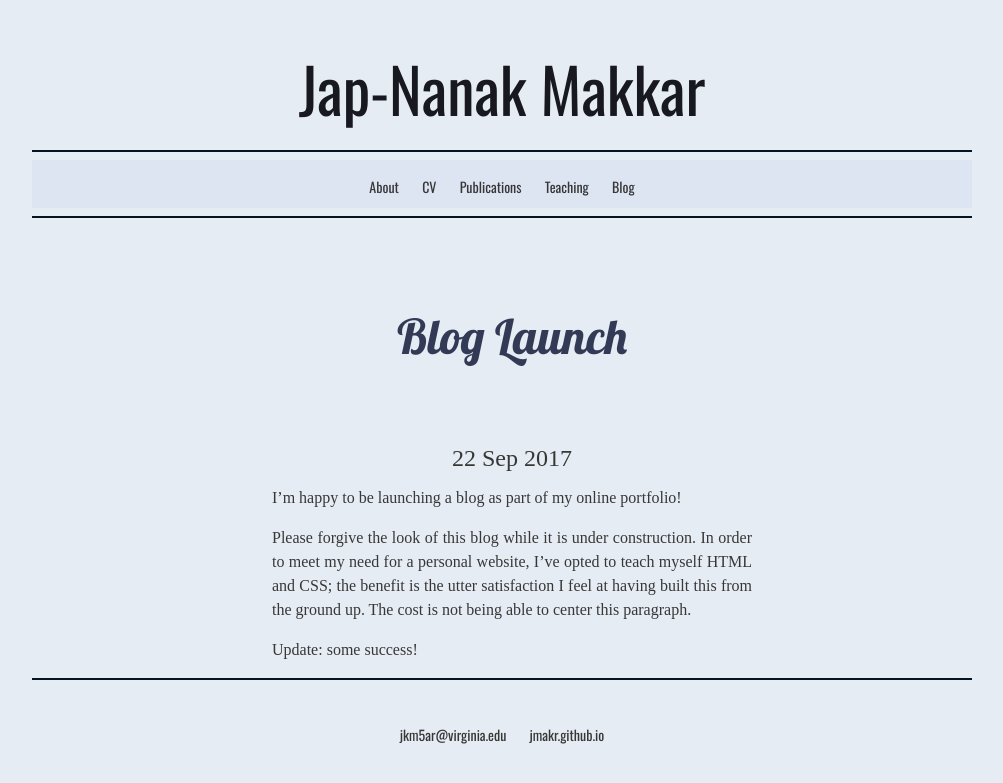
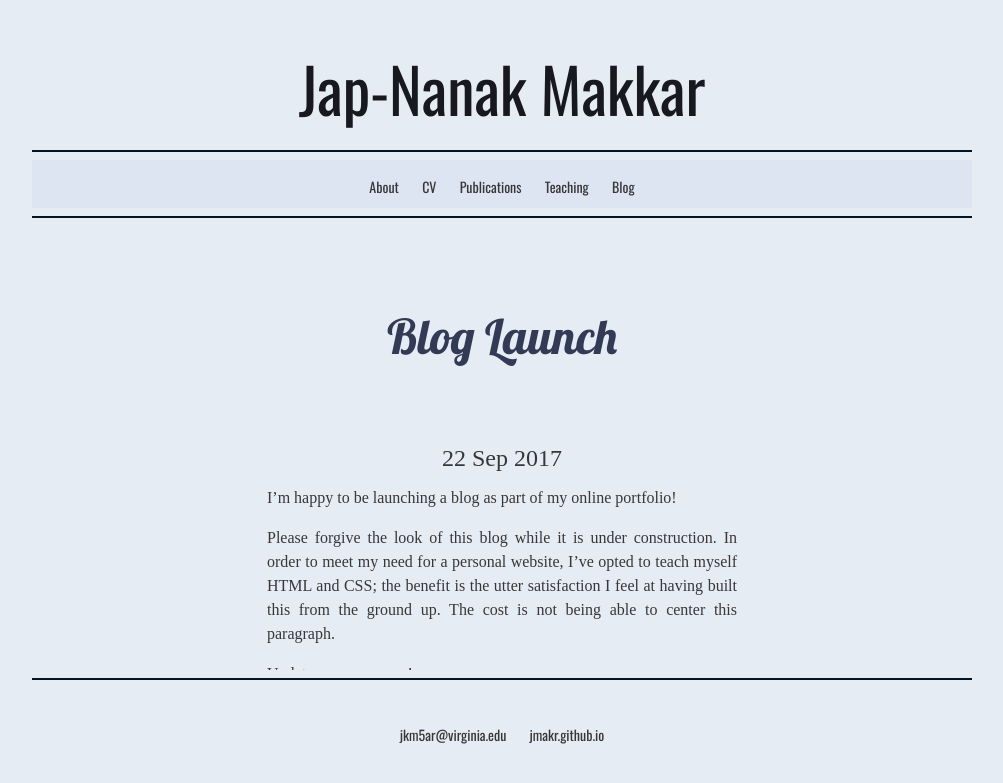
Before and after one commit to jmakr/jmakr.github.io, a Jekyll site: the page built from _posts/2017-09-22-Blog-Launch.md, in a window 1280 px wide. Shown: the top 783 px of the page, without its empty margins (138-1141 px from the left). Built offline with Jekyll 4.4.1, drawn with Linux system fonts in a browser that asks for light colours; some web fonts are replaced.

Commit message:
Update post.html

```diff
--- a/_layouts/post.html
+++ b/_layouts/post.html
@@ -1,9 +1,8 @@
 ---
 layout: default
 ---
-<div class="container_12 clearfix"><!-- 12 grid creator -->
 
-<div class="bheadercontainer" class="grid_12">
+<div class="bheadercontainer">
 <h5>{{ page.title }}</h5>
 </div>
 
@@ -11,9 +10,8 @@
 <p4 class="meta">{{ page.date | date_to_string }}</p4>
 </div>
 
-<div class="post" class="grid_12">
+<div class="post">
   <div class="posthelper">
   {{ content }}
   </div>
 </div>
-</div>
```
